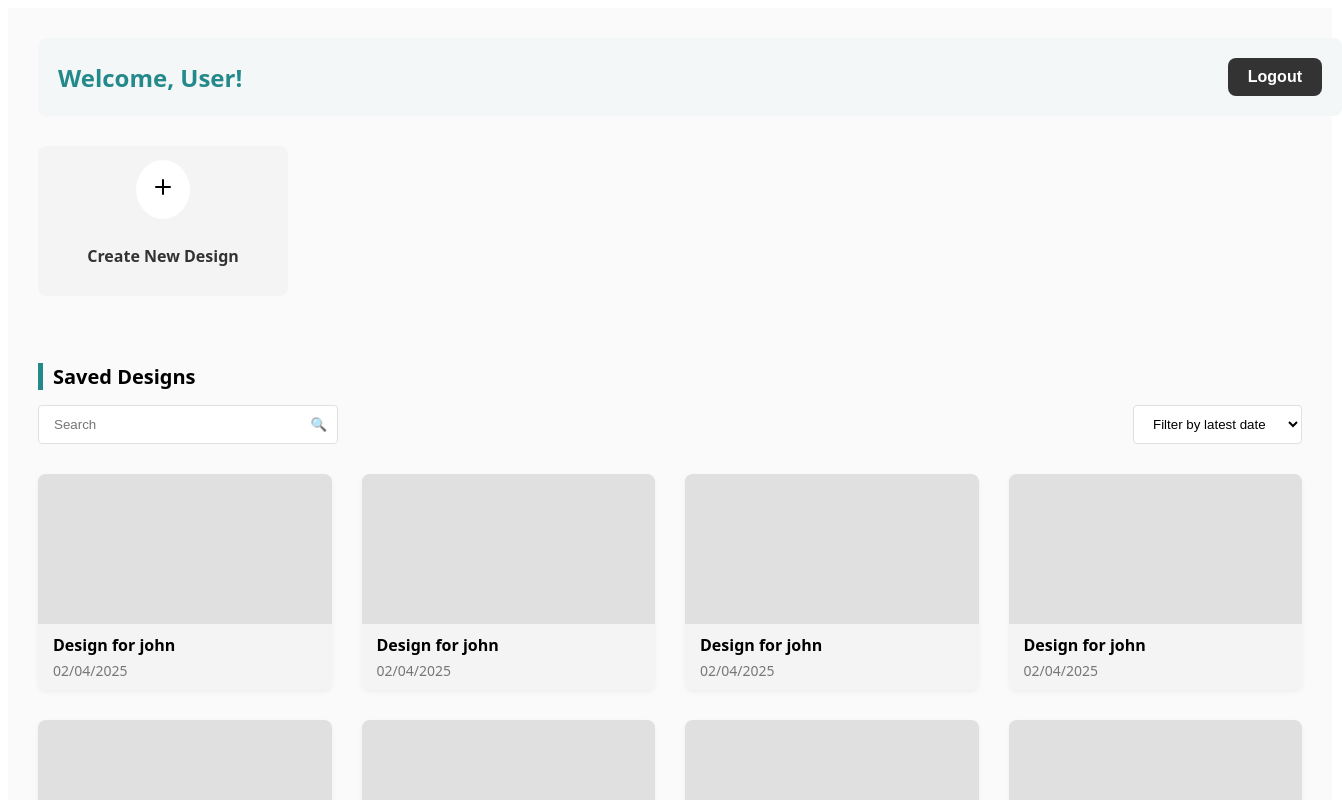
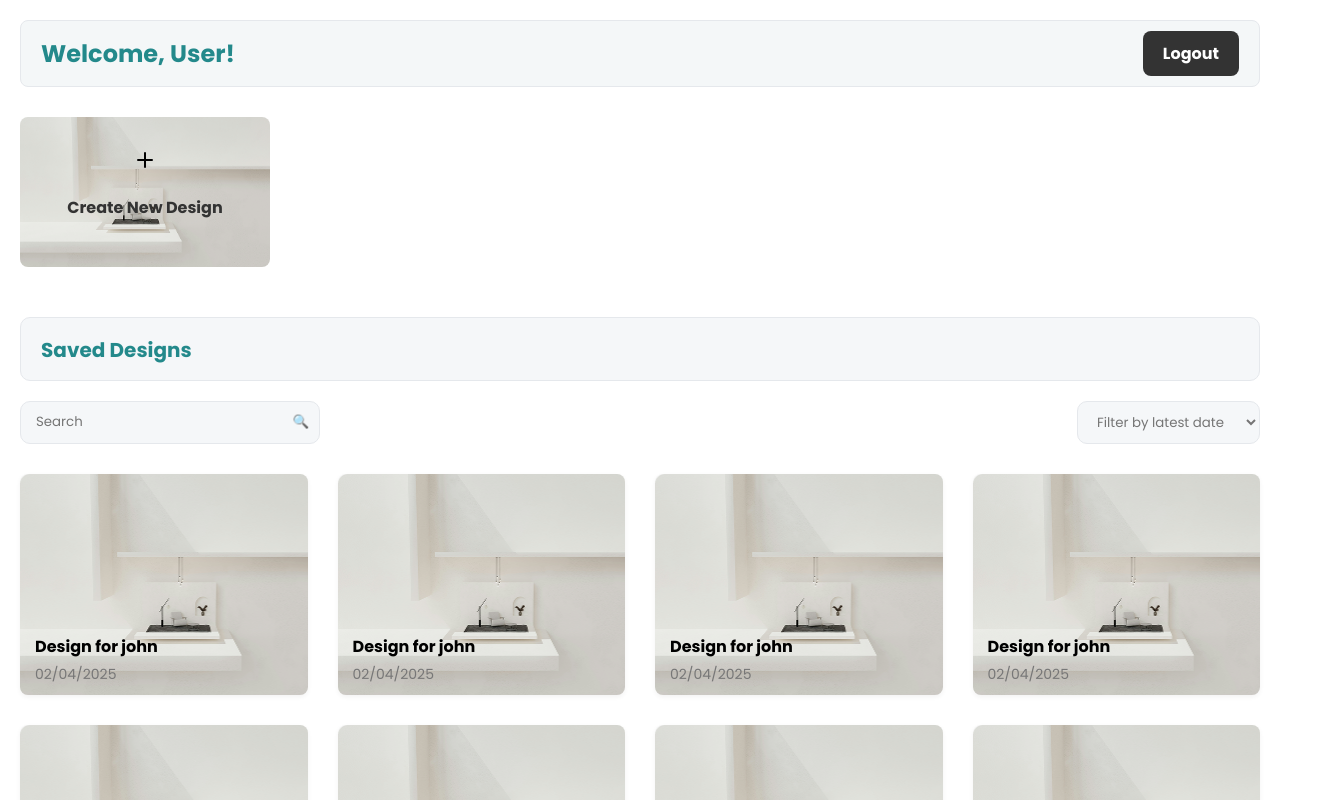
Before and after one commit to Lovindu/PUSL3122-group44, a React (Vite) app: page / in a window 1280 px wide. Shown: the top 800 px of the page, 1342 px wide, since content can reach past the window. Built offline with nearby package versions, Linux system fonts and the light colour scheme.

Commit message:
added styles to Home, Login and setup pages

```diff
--- a/src/App.css
+++ b/src/App.css
@@ -0,0 +1,10 @@
+@import url('https://fonts.googleapis.com/css2?family=DM+Sans:ital,opsz,wght@0,9..40,100..1000;1,9..40,100..1000&family=Poppins:ital,wght@0,100;0,200;0,300;0,400;0,500;0,600;0,700;0,800;0,900;1,100;1,200;1,300;1,400;1,500;1,600;1,700;1,800;1,900&display=swap');
+
+* {
+    font-family: "Poppins", sans-serif;
+}
+
+body {
+    margin: 0px;
+    padding: 0px;
+}
--- a/src/user/Home.css
+++ b/src/user/Home.css
@@ -1,21 +1,19 @@
 .home-container {
-    padding: 30px;
-    width: 100%;
+    padding: 20px;
     min-height: 100vh;
     margin: 0;
     font-family: system-ui, -apple-system, sans-serif;
-    background-color: #fafafa;
   }
 
   .home-header {
     display: flex;
     justify-content: space-between;
     align-items: center;
-    padding: 20px;
+    padding: 10px 20px 10px 20px;
     margin-bottom: 30px;
     background-color: #f4f7f8;
     border-radius: 8px;
-    width: 100%;
+    border: 1px solid #E5E8EC;
   }
 
   .welcome-header {
@@ -53,18 +51,22 @@
     align-items: center;
     cursor: pointer;
     transition: background-color 0.2s;
+    background-image: url("../assets/card-background.png");
+    background-size: cover;
+    background-position: center;
+    background-repeat: no-repeat;
   }
 
   .create-design-card:hover {
     background-color: #eaeaea;
   }
 
-  .icon-container {
+/*   .icon-container {
     background-color: #fff;
     padding: 15px;
     border-radius: 50%;
     margin-bottom: 10px;
-  }
+  } */
 
   .plus-icon {
     width: 24px;
@@ -81,11 +83,18 @@
     width: 100%;
   }
 
+  .saved-designs-title {
+    background-color: #F5F7F9;
+    border: 1px solid #E5E8EC;
+    border-radius: 10px;
+    margin-bottom: 20px;
+  }
+
   .section-title {
     font-size: 20px;
     margin-bottom: 15px;
-    padding-left: 10px;
-    border-left: 5px solid #23898b;
+    padding-left: 20px;
+    color: #23898b;
   }
 
   .controls-row {
@@ -104,8 +113,11 @@
   .search-input {
     width: 100%;
     padding: 10px 15px;
-    border: 1px solid #e0e0e0;
-    border-radius: 4px;
+    border: none;
+    border-radius: 10px;
+    background-color: #F5F7F9;
+    border: 1px solid #E5E8EC;
+    color: #757575;
   }
 
   .search-btn {
@@ -120,10 +132,11 @@
 
   .filter-select {
     padding: 10px 15px;
-    border: 1px solid #e0e0e0;
-    border-radius: 4px;
-    background-color: #fff;
+    border-radius: 10px;
     cursor: pointer;
+    background-color: #F5F7F9;
+    border: 1px solid #E5E8EC;
+    color: #757575;
   }
 
   .designs-grid {
@@ -140,6 +153,7 @@
     transition: transform 0.2s;
     cursor: pointer;
     box-shadow: 0 2px 5px rgba(0,0,0,0.05);
+    background-image: url("../assets/card-background.png");
   }
 
   .design-card:hover {
@@ -148,7 +162,6 @@
 
   .design-thumbnail {
     height: 150px;
-    background-color: #e0e0e0;
   }
 
   .design-title {
--- a/src/user/Home.jsx
+++ b/src/user/Home.jsx
@@ -47,7 +47,9 @@ function Home() {
         </div>
 
         <div className="saved-designs-section">
-          <h2 className="section-title">Saved Designs</h2>
+          <div className='saved-designs-title'>
+            <h2 className="section-title">Saved Designs</h2>
+          </div>
 
           <div className="controls-row">
             <div className="search-container">
--- a/src/user/Login.css
+++ b/src/user/Login.css
@@ -1,33 +1,30 @@
 .login-container {
     display: flex;
-    height: 100vh;
-    width: 100vw;
+    height: 100%;
     margin: 0;
     padding: 0;
   }
 
   .login-form-container {
-    width: 50%;
+    width: 35%;
     display: flex;
     flex-direction: column;
     justify-content: space-between;
     align-items: stretch;
     background: #fff;
     position: relative;
-    height: 100vh;
-    min-width: 350px;
+    min-width: 550px;
+    padding: 20px;
   }
 
   .logo-container {
-    padding: 2.5rem 0 0 2.5rem;
     margin-bottom: 0;
     display: flex;
     align-items: center;
-    height: 70px;
   }
 
   .furniture-logo {
-    height: 40px;
+    height: 50px;
   }
 
   .login-content {
@@ -67,7 +64,7 @@
     padding: 1rem;
     border: none;
     border-radius: 8px;
-    font-size: 1rem;
+    font-size: 15px;
     background-color: #f5f7fa;
     outline: none;
     font-family: inherit;
@@ -84,21 +81,21 @@
     display: flex;
     align-items: center;
     gap: 0.5rem;
-    font-size: 0.95rem;
+    font-size: 12px;
     color: #444;
   }
 
   .forgot-password {
     color: #7ba7a8;
     text-decoration: underline;
-    font-size: 0.95rem;
+    font-size: 12px;
   }
 
   .login-button {
     background-color: #000;
     color: white;
     border: none;
-    padding: 1rem 0;
+    padding: 10px 0px;
     border-radius: 8px;
     font-size: 1.3rem;
     cursor: pointer;
@@ -123,12 +120,12 @@
   }
 
   .login-image-container {
-    flex: 1;
-    background-color: white;
-    background-image: url('../../assets/chair-image.jpg');
-    background-size: contain;
+    background-image: url("../assets/login-background.png");
+    height: 100vh;
+    width: 100%;
     background-repeat: no-repeat;
-    background-position: center right;
+    background-size: cover;
+    background-position: center;
   }
 
   @media (max-width: 900px) {
--- a/src/user/Login.jsx
+++ b/src/user/Login.jsx
@@ -2,6 +2,7 @@ import { useState } from 'react';
 import { useNavigate } from 'react-router-dom';
 import './Login.css';
 import furnitureLogo from '../assets/Logo.png';
+import LoginImage from '../assets/login-background.png';
 
 function Login() {
   const navigate = useNavigate();
@@ -15,7 +16,7 @@ function Login() {
 
 
     if (username && password) {
-      navigate('/home');
+      navigate('/');
     }
   };
 
--- a/src/user/Setup.css
+++ b/src/user/Setup.css
@@ -2,18 +2,17 @@
     display: flex;
     justify-content: center;
     align-items: center;
-    min-height: 100vh;
+    height: 100vh;
     background-color: #fafafa;
-    padding: 30px;
     width: 100%;
   }
 
   .specifications-form-container {
     width: 100%;
-    max-width: 600px;
+    max-width: 500px;
     background-color: white;
     border-radius: 10px;
-    padding: 40px;
+    padding: 30px;
     box-shadow: 0 2px 10px rgba(0, 0, 0, 0.08);
     margin: 0 auto;
   }
@@ -21,6 +20,7 @@
   .specifications-title {
     font-size: 28px;
     margin-bottom: 30px;
+    margin-top: 0px;
     color: #333;
     text-align: center;
   }
@@ -28,7 +28,7 @@
   .specifications-form {
     display: flex;
     flex-direction: column;
-    gap: 20px;
+    gap: 15px;
     width: 100%;
   }
 
@@ -45,10 +45,10 @@
   }
 
   .form-input {
-    padding: 12px;
+    padding: 10px;
     border: 1px solid #e0e0e0;
     border-radius: 5px;
-    font-size: 16px;
+    font-size: 12px;
     background-color: #f9f9f9;
     transition: border-color 0.3s;
   }
@@ -62,7 +62,7 @@
   .form-buttons {
     display: flex;
     justify-content: space-between;
-    margin-top: 40px;
+    margin-top: 20px;
   }
 
   .cancel-button, .create-button {
--- a/src/user/Setup.jsx
+++ b/src/user/Setup.jsx
@@ -6,6 +6,7 @@ function Setup() {
   const navigate = useNavigate();
   const [formData, setFormData] = useState({
     customerName: '',
+    designName: '',
     roomHeight: '',
     roomWidth: '',
     roomLength: '',
@@ -23,7 +24,7 @@ function Setup() {
   const handleSubmit = (e) => {
     e.preventDefault();
     console.log('Form submitted with data:', formData);
-    navigate('/home');
+    navigate('/designEditor');
   };
 
   const handleCancel = () => {
@@ -47,6 +48,19 @@ function Setup() {
               className="form-input"
             />
           </div>
+
+          <div className="form-group">
+            <label htmlFor="customerName">Design Name</label>
+            <input
+              type="text"
+              id="designName"
+              name="designName"
+              value={formData.designName}
+              onChange={handleChange}
+              className="form-input"
+            />
+          </div>
+
 
           <div className="form-group">
             <label htmlFor="roomHeight">Room Height</label>
```
Also changed, not shown: src/assets/card-background.png (added), src/assets/login-background.png (added).
